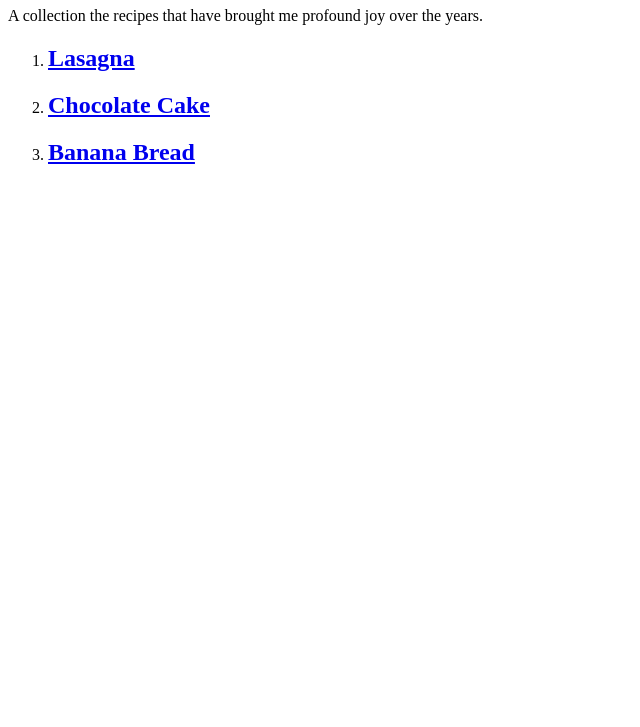
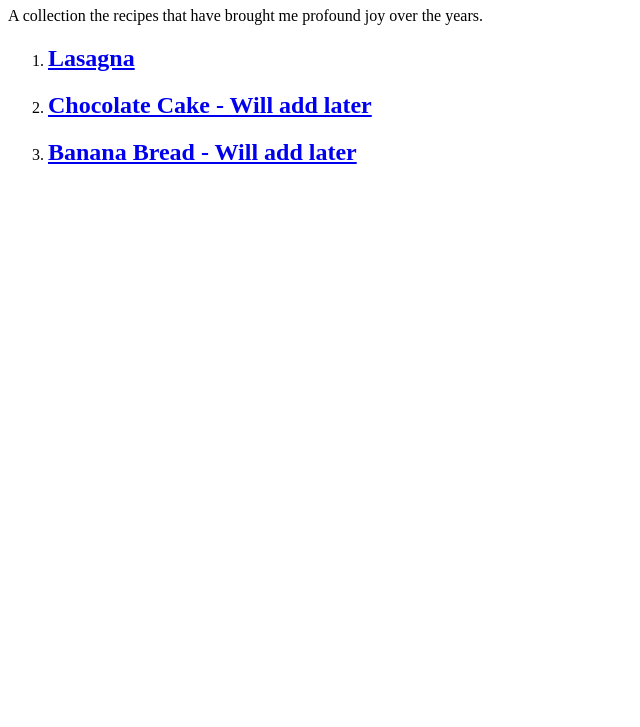
Before and after one commit to erfranzo/odin_recipes, a plain HTML site: page index.html in a window 1280 px wide. Shown: the part 73-800 px from the top of the page, without its empty margins (0-640 px from the left). Drawn offline with Linux system fonts and the light colour scheme.

Commit message:
Update recipe links in index.html to include placeholders for future additions

```diff
--- a/index.html
+++ b/index.html
@@ -10,8 +10,8 @@
     <p>A collection the recipes that have brought me profound joy over the years.</p>
     <ol>
         <li><h2><a href="./recipes/lasagna.html">Lasagna</a></h2></li>
-        <li><h2><a href="./recipes/laksa.html">Chocolate Cake</a></h2></li>
-        <li><h2><a href="./recipes/steamedrice.html">Banana Bread</a></h2></li>
+        <li><h2><a href="./recipes/laksa.html">Chocolate Cake - Will add later</a></h2></li>
+        <li><h2><a href="./recipes/steamedrice.html">Banana Bread - Will add later</a></h2></li>
     </ol>
 </body>
 </html>
```
